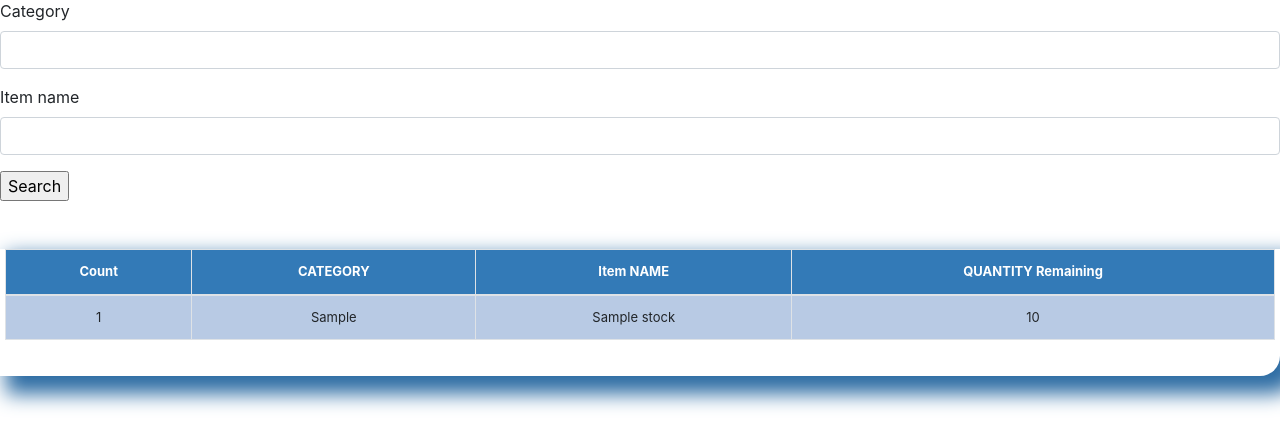
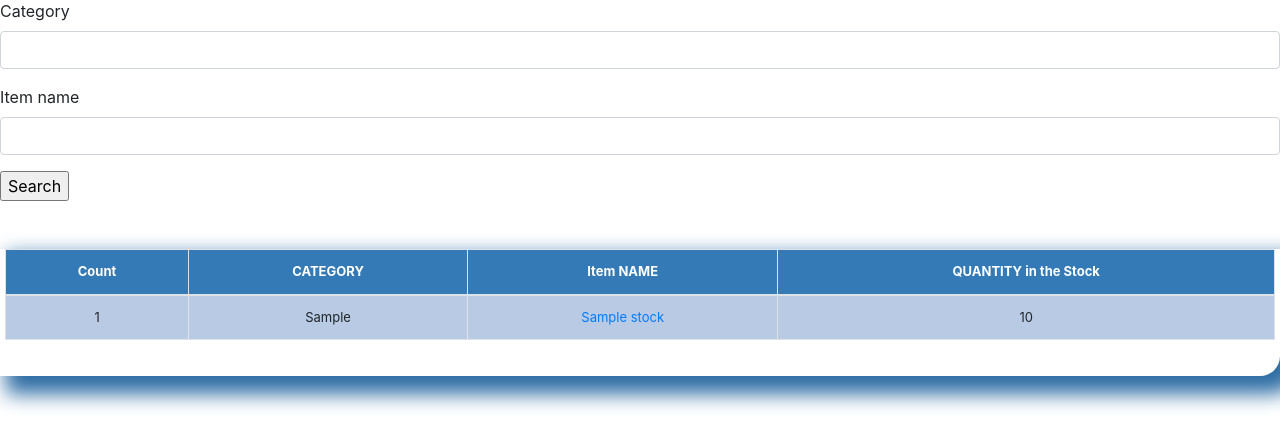
Before and after one commit to Prakhar19999/E-Commerce_Inventory_Project, a Django app: page /list_item/ in a window 1280 px wide. Shown: the part 321-769 px from the top of the page. Run offline with Django 3.2, Linux system fonts and the light colour scheme; tables that the repository leaves empty hold one stand-in row (values such as "Sample post"); some libraries are stand-ins or nearby versions.

Commit message:
Update Item

```diff
--- a/Inventry_Project/Inventry_Project/urls.py
+++ b/Inventry_Project/Inventry_Project/urls.py
@@ -22,4 +22,5 @@ urlpatterns = [
     path('', views.home, name='home'),
     path('list_item/', views.list_item, name='list_item'),
     path('add_items/', views.add_items, name='add_items'),
+    path('update_items/<str:pk>/', views.update_items, name="update_items"),
 ]
--- a/Inventry_Project/stockmgmt/forms.py
+++ b/Inventry_Project/stockmgmt/forms.py
@@ -26,3 +26,9 @@ class StockSearchForm(forms.ModelForm):
    class Meta:
      model = Stock
      fields = ['category', 'item_name']
+
+
+class StockUpdateForm(forms.ModelForm):
+	class Meta:
+		model = Stock
+		fields = ['category', 'item_name', 'quantity']
--- a/Inventry_Project/stockmgmt/templates/list_item.html
+++ b/Inventry_Project/stockmgmt/templates/list_item.html
@@ -20,7 +20,7 @@
 				<th>Count</th>
 				<th>CATEGORY</th>
 				<th>Item NAME</th>
-				<th>QUANTITY Remaining</th>
+				<th>QUANTITY in the Stock</th>
 				</tr>
 			</thead>
 			<tbody>
@@ -28,7 +28,7 @@
 				<tr>
 					<td>{{forloop.counter}}</td>
 					<td>{{instance.category}}</td>
-					<td>{{instance.item_name}}</td>
+					<td><a href="{% url 'update_items' instance.id %}">{{instance.item_name}}</a></td>
 					<td>{{instance.quantity}}</td>
 				</tr>
 				{% endfor %}
--- a/Inventry_Project/stockmgmt/views.py
+++ b/Inventry_Project/stockmgmt/views.py
@@ -41,3 +41,18 @@ def add_items(request):
         "title": "Add Item",
     }
     return render(request, "add_item.html", context)
+
+
+def update_items(request, pk):
+	queryset = Stock.objects.get(id=pk)
+	form = StockUpdateForm(instance=queryset)
+	if request.method == 'POST':
+		form = StockUpdateForm(request.POST, instance=queryset)
+		if form.is_valid():
+			form.save()
+			return redirect('/list_item')
+
+	context = {
+		'form':form
+	}
+	return render(request, 'add_item.html', context)
```
